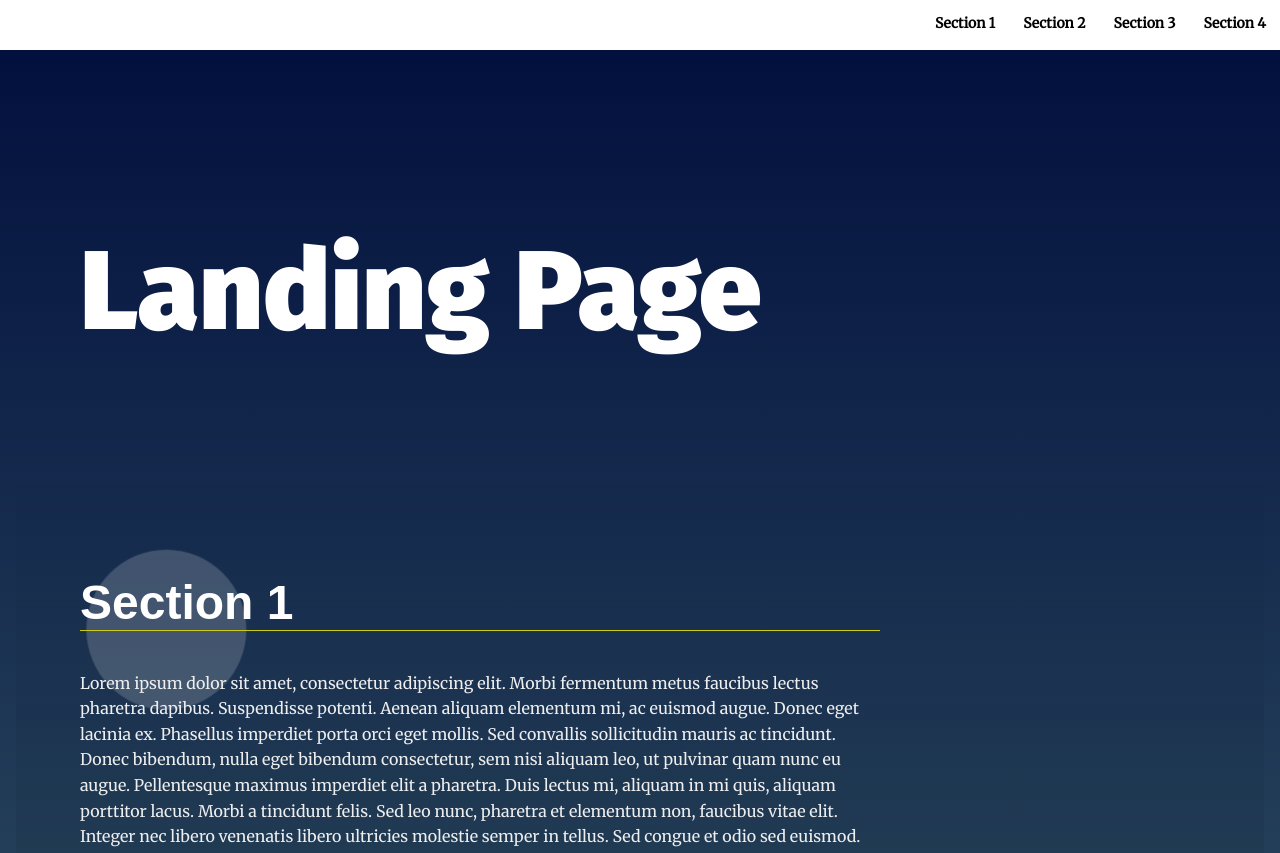
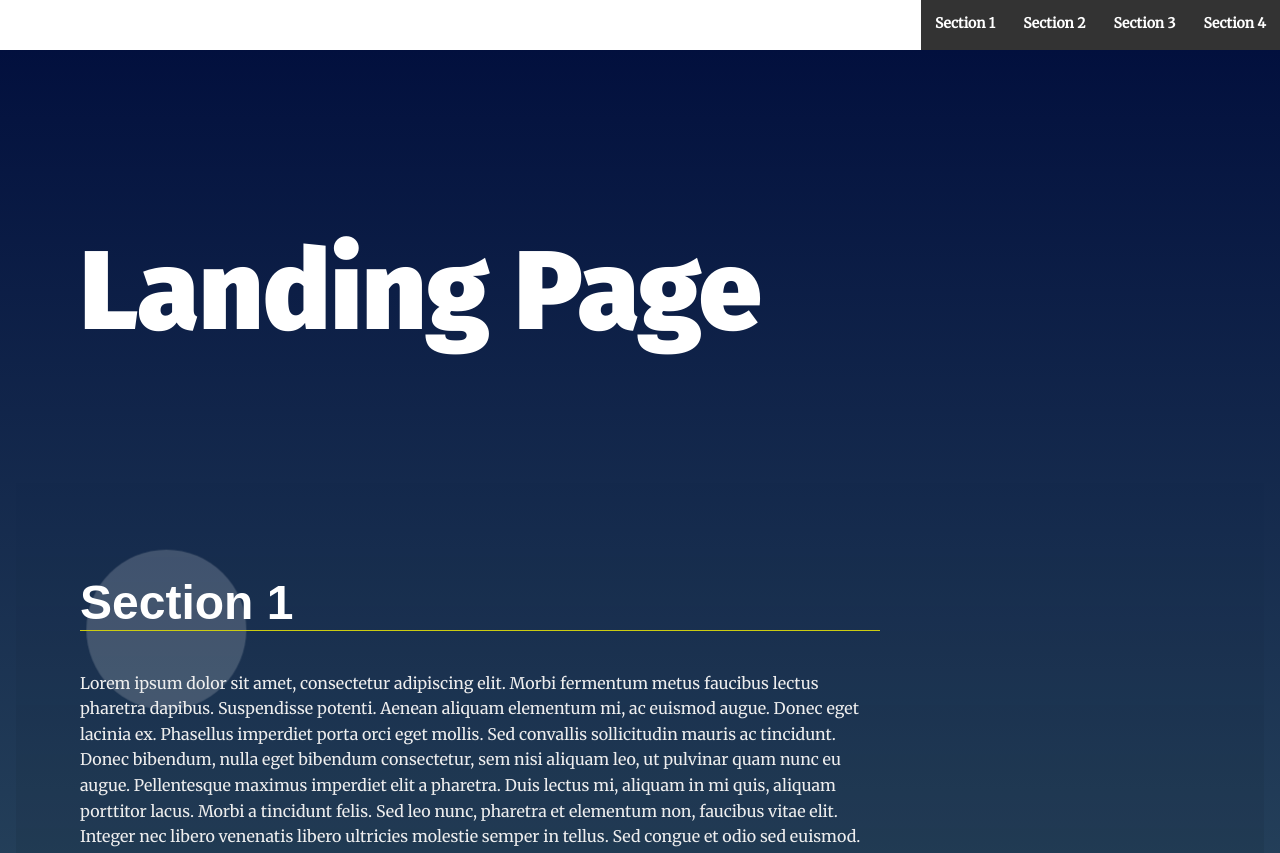
Before and after one commit to PRRAG/First-Project-EGfwd-Prof-Track, a plain HTML site: page index.html in a window 1280 px wide. Shown: the top 853 px of the page. Drawn offline with Linux system fonts and the light colour scheme.

Commit message:
Update - replace var with let and const keywords - apply active technique to navigation items - update readme file

```diff
--- a/css/styles.css
+++ b/css/styles.css
@@ -89,12 +89,19 @@ section {
     /* float: right; */
 }
 
-.navbar__menu .menu__link:hover {
+.navbar__menu .menu__link:hover{
     background: #333;
     color: #fff;
     transition: ease 0.3s all;
 }
-
+.active_nav{
+    display: block;
+    padding: 1em;
+    font-weight: bold;
+    text-decoration: none;
+    background: #333;
+    color: #fff;
+}
 /* Header Styles */
 .page__header {
     background: #fff;
--- a/index.html
+++ b/index.html
@@ -98,7 +98,7 @@
   <footer class="page__footer">
     <p>&copy Udacity</p>
   </footer>
-  <script src="./js/app.js"></script>
 </body>
+<script src="./js/app.js"></script>
 
 </html>
--- a/js/app.js
+++ b/js/app.js
@@ -23,10 +23,11 @@
  *
 */
 
-var frag = document.createDocumentFragment();
-var nav = document.getElementById("navbar__list");
-var findMe = document.querySelectorAll('.landing__container');
-var sections = document.querySelectorAll('section');
+let frag = document.createDocumentFragment();
+let nav = document.getElementById("navbar__list");
+let findMe = document.querySelectorAll('.landing__container');
+let sections = document.querySelectorAll('section');
+let navItem;
 /**
  * End Global Variables
  * Start Helper Functions
@@ -36,8 +37,8 @@ const scroll = function (id) {
 
 };
 
-var isInViewport = function (elem) {
-    var distance = elem.getBoundingClientRect();
+const isInViewport = function (elem) {
+    let distance = elem.getBoundingClientRect();
     return (
         distance.top >= 0 &&
         distance.bottom <= (window.innerHeight || document.documentElement.clientHeight)
@@ -55,32 +56,34 @@ var isInViewport = function (elem) {
 function buildNav() {
 
     for (let i = 1; i <= sections.length; i++) {
-        var listItem = document.createElement("li");
+        let listItem = document.createElement("li");
         listItem.className = "menu__link";
         listItem.textContent = `Section ${i}`;
         frag.appendChild(listItem);
     }
     nav.appendChild(frag);
-
+    navItem = document.querySelectorAll('.menu__link');
 };
 
 
 // Add class 'active' to section when near top of viewport
 function setActive() {
-
-    sections.forEach(function (element) {
-        window.addEventListener('scroll', function (event) {
+    window.addEventListener('scroll', function (event) {
+        for (let i = 0; i < sections.length; i++) {
             nav.style.display = 'flex';
             setTimeout(function () {
                 nav.style.display = 'none';
             }, 10000);
-            if (isInViewport(element)) {
-                element.classList.add("active");
+            if (isInViewport(sections[i])) {
+                sections[i].classList.add("active");
+                navItem[i].className = "active_nav";
             } else {
-                element.classList.remove("active");
+                sections[i].classList.remove("active");
+                navItem[i].className = "menu__link";
             }
-        }, false);
-    });
+        }
+    },false);
+
 };
 
 
@@ -91,10 +94,10 @@ function scrollTO() {
     window.onbeforeunload = function () {
         window.scrollTo(0, 0);
     }
-    var listItem = document.querySelectorAll(".menu__link");
-    var i = 0;
+    let listItem = document.querySelectorAll(".menu__link");
+    let i = 0;
     listItem.forEach(function (item) {
-        var domRect = sections[i].getBoundingClientRect();
+        let domRect = sections[i].getBoundingClientRect();
         item.addEventListener('click', function () {
             window.scrollTo({
                 y: domRect.y,
```
Also changed, not shown: 1 other file.
